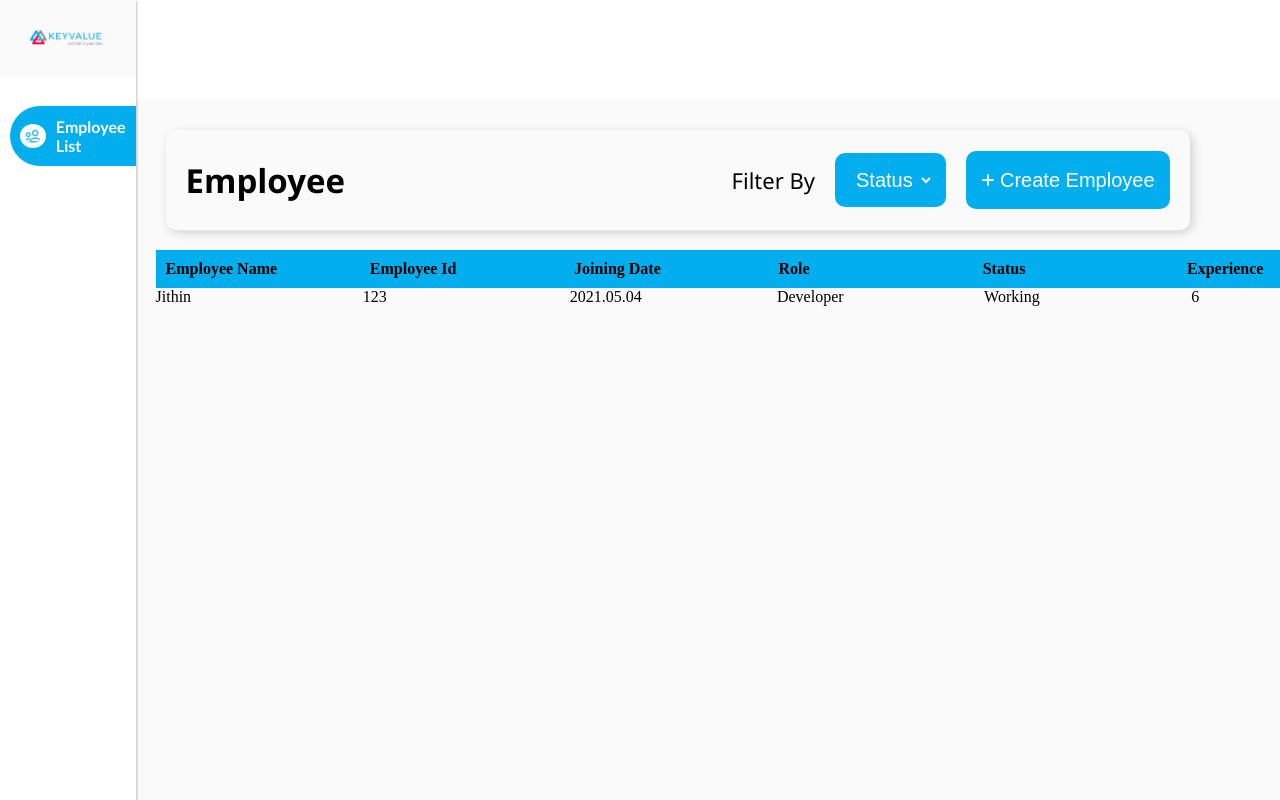
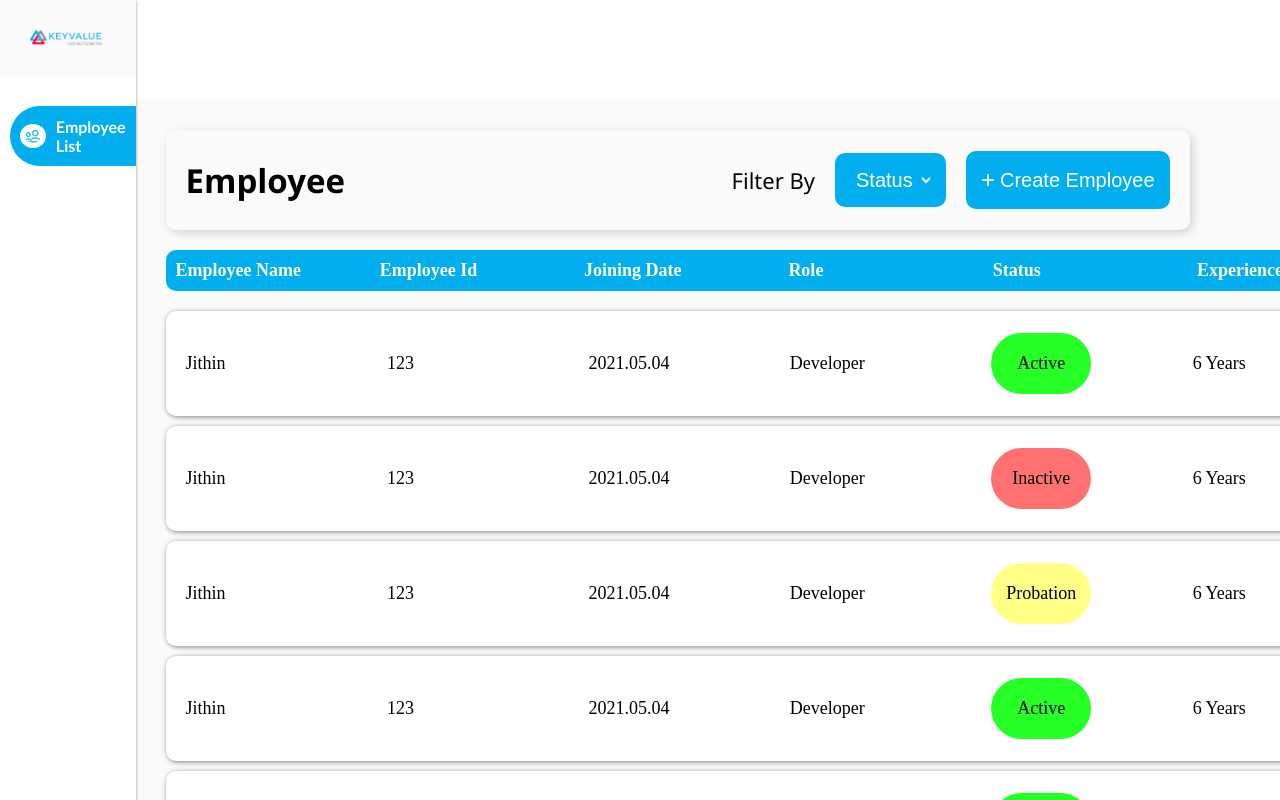
Before and after one commit to KiranBabu007/React-KV, a React (Vite) app in the folder my-app/: page /employee in a window 1280 px wide. Shown: the top 800 px of the page. Built offline with nearby package versions, Linux system fonts and the light colour scheme.

Commit message:
feat: Enhance DetailCard and Employee components with improved styling, dynamic status display, and additional employee data

```diff
--- a/my-app/src/components/DetailCard/DetailCard.css
+++ b/my-app/src/components/DetailCard/DetailCard.css
@@ -1,9 +1,48 @@
+
 
 
 .detailcard{
     width: 100%;
     display: grid;
+   align-items: center;
     grid-template-columns: repeat(7,1fr) ;
-
+    background-color: rgb(255, 255, 255);
+    margin: 10px;
+    padding: 20px;
+    box-shadow: 1px 1px 5px grey;
+    border-radius: 10px;
+    font-size: 18px;
 
 }
+
+.dlt-icon{
+    color: red;
+}
+
+.dlt-icon,.edit-icon{
+    font-size: 50px;
+    margin: 5px;
+}
+
+.sts-btn{
+    display: grid;
+    place-content: center;
+    width:100px;
+    padding: 20px;
+    padding-left: 20px;
+    padding-right: 20px;
+    border-radius: 50px;
+
+}
+
+.status-btn-active{
+    background-color: rgba(0, 255, 0, 0.856);
+}
+
+.status-btn-inactive{
+    background-color: rgba(255, 0, 0, 0.562);
+}
+
+.status-btn-probation{
+    background-color: rgba(255, 255, 0, 0.473);
+}
--- a/my-app/src/components/DetailCard/DetailCard.tsx
+++ b/my-app/src/components/DetailCard/DetailCard.tsx
@@ -1,5 +1,6 @@
 import { MdModeEditOutline, MdOutlineDeleteForever } from "react-icons/md"
 import "./DetailCard.css"
+import { RiDeleteBin6Line } from "react-icons/ri"
 
 interface EmpDetails   {
   name:string,
@@ -19,9 +20,9 @@ const DetailCard = ({data}:{data:EmpDetails}) => {
           <span>{data.emp_id}</span>
           <span>{data.Joining_date}</span>
           <span>{data.Role}</span>
-          <span>{data.Status}</span>
-          <span>{data.Experience}</span>
-          <div><MdOutlineDeleteForever /> <MdModeEditOutline /> </div>
+          <span className={`sts-btn status-btn-${data.Status.toLowerCase()}`}>{data.Status}</span>
+          <span>{data.Experience} Years</span>
+          <div><RiDeleteBin6Line className="dlt-icon" /> <MdModeEditOutline className="edit-icon" /> </div>
 
 
 
--- a/my-app/src/pages/Employee/Employee.css
+++ b/my-app/src/pages/Employee/Employee.css
@@ -59,10 +59,15 @@
 
 .emp-list{
     background-color: #03AEEE;
+    border-radius: 10px;
+    color: #FAFAFA;
+    margin:10px;
     padding: 10px;
     width:100%;
     display:flex;
     flex-direction: column;
+    font-size: 18px;
+    font-weight: 600;
 }
 
 .list-header{
@@ -70,3 +75,10 @@
     display: grid;
     grid-template-columns: repeat(7,1fr);
 }
+
+.emp-detail-cards{
+    overflow: scroll;
+    max-height: 650px;
+    overflow-x: hidden;
+
+}
--- a/my-app/src/pages/Employee/Employee.tsx
+++ b/my-app/src/pages/Employee/Employee.tsx
@@ -18,7 +18,71 @@ const data: EmpDetails[] = [
     emp_id: "123",
     Joining_date: "2021.05.04",
     Role: "Developer",
-    Status: "Working",
+    Status: "Active",
+    Experience: "6",
+  },
+  {
+    name: "Jithin",
+    emp_id: "123",
+    Joining_date: "2021.05.04",
+    Role: "Developer",
+    Status: "Inactive",
+    Experience: "6",
+  },
+  {
+    name: "Jithin",
+    emp_id: "123",
+    Joining_date: "2021.05.04",
+    Role: "Developer",
+    Status: "Probation",
+    Experience: "6",
+  },
+  {
+    name: "Jithin",
+    emp_id: "123",
+    Joining_date: "2021.05.04",
+    Role: "Developer",
+    Status: "Active",
+    Experience: "6",
+  },
+  {
+    name: "Jithin",
+    emp_id: "123",
+    Joining_date: "2021.05.04",
+    Role: "Developer",
+    Status: "Active",
+    Experience: "6",
+  },
+  {
+    name: "Jithin",
+    emp_id: "123",
+    Joining_date: "2021.05.04",
+    Role: "Developer",
+    Status: "Active",
+    Experience: "6",
+  },
+  {
+    name: "Jithin",
+    emp_id: "123",
+    Joining_date: "2021.05.04",
+    Role: "Developer",
+    Status: "Active",
+    Experience: "6",
+  },
+  {
+    name: "Jithin",
+    emp_id: "123",
+    Joining_date: "2021.05.04",
+    Role: "Developer",
+    Status: "Active",
+    Experience: "6",
+  },
+  {
+    name: "Jithin",
+    emp_id: "123",
+    Joining_date: "2021.05.04",
+    Role: "Developer",
+    Status: "Active",
     Experience: "6",
   },
 ];
@@ -60,7 +124,10 @@ const Employee = () => {
               </div>
 
               <div className="emp-detail-cards">
-                <DetailCard data={data[0]} />
+                {
+                  data.map((data)=> <DetailCard key={data.emp_id} data={data} />)
+                }
+
               </div>
             </div>
           </div>
```
